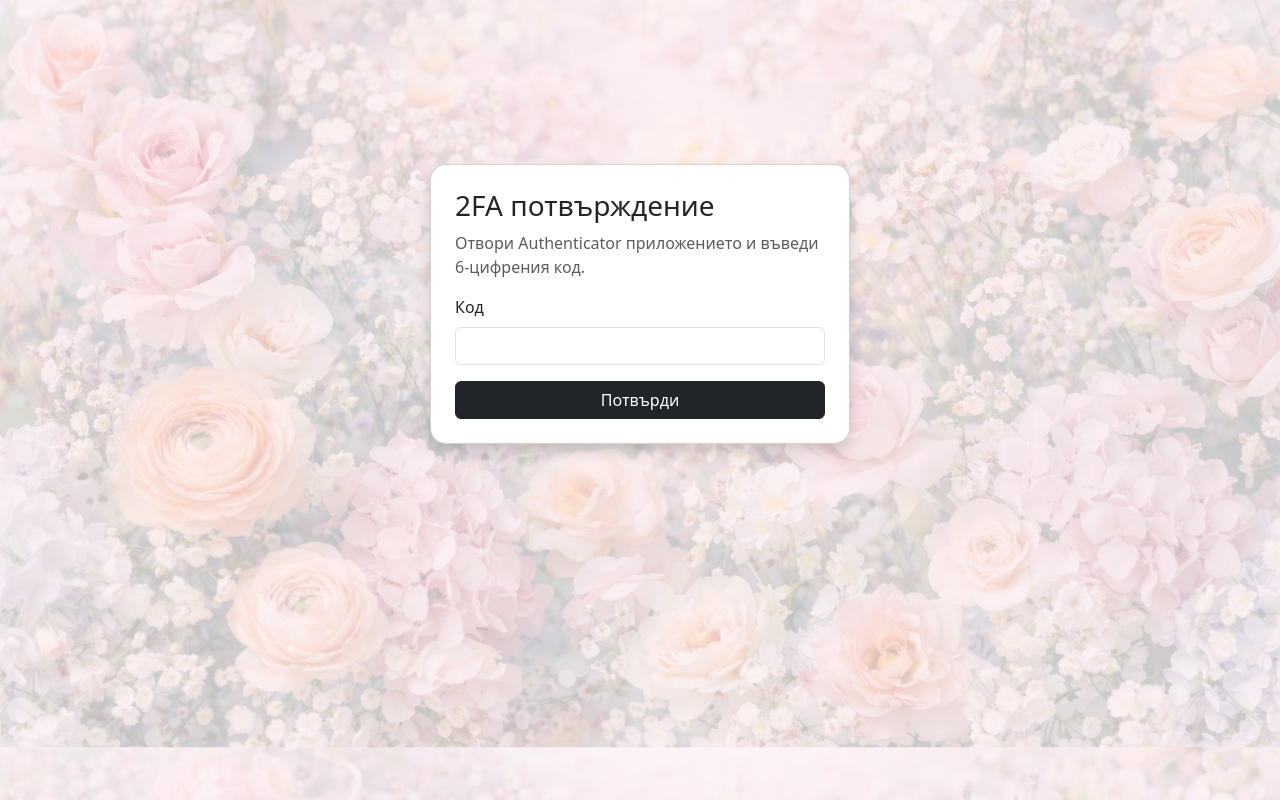
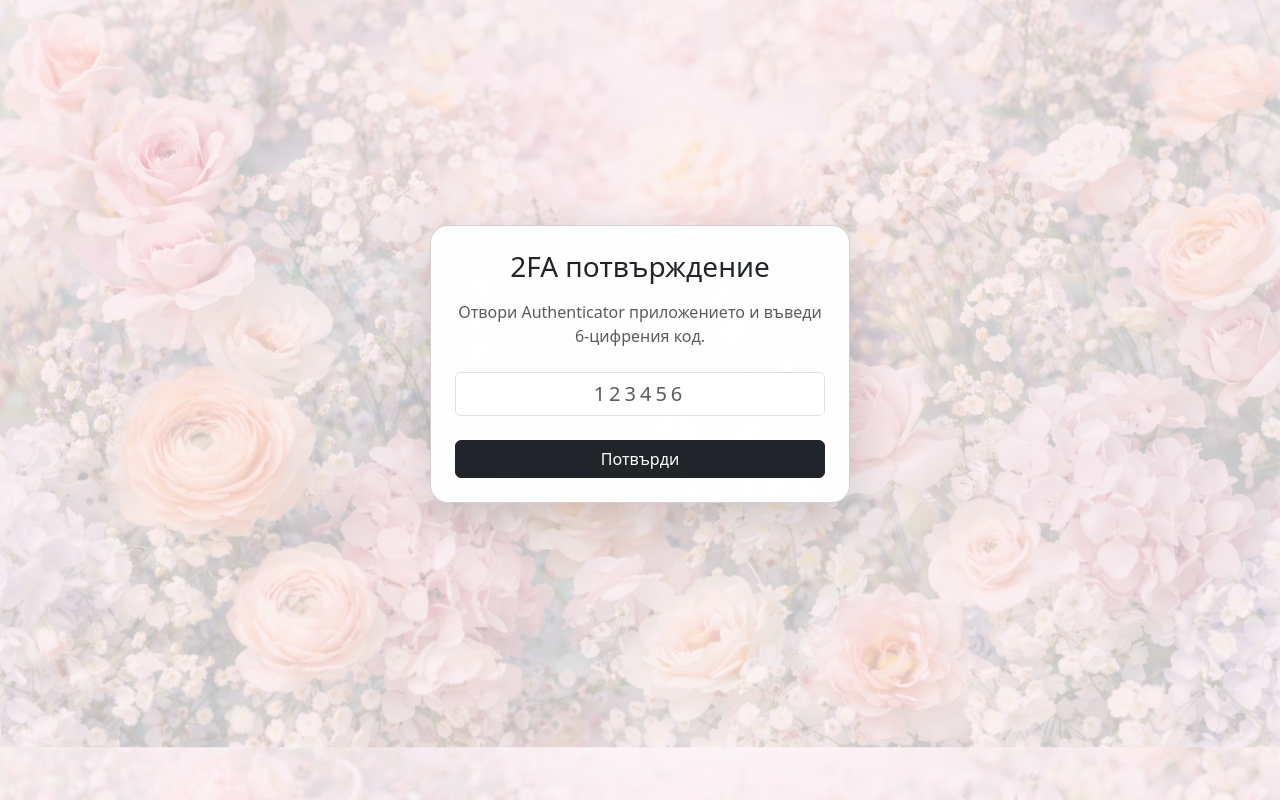
Before and after one commit to dvelinova7/flower_project, a Flask app: template templates/twofa_verify.html in a window 1280 px wide. Shown: the part 106-906 px from the top of the page. Run offline with Flask 3, Linux system fonts and the light colour scheme; the template is opened without the code that fills it, so the values that code supplies are empty.

Commit message:
two factor

```diff
--- a/templates/twofa_verify.html
+++ b/templates/twofa_verify.html
@@ -1,17 +1,34 @@
 {% extends "base.html" %}
 {% block content %}
-<div class="d-flex justify-content-center align-items-center" style="min-height:70vh;">
-  <div class="card shadow p-4" style="width: 100%; max-width: 420px; border-radius:16px;">
 
-  <h3>2FA потвърждение</h3>
-  <p class="text-muted">Отвори Authenticator приложението и въведи 6-цифрения код.</p>
-  <form method="post">
-    <div class="mb-3">
-      <label class="form-label">Код</label>
-      <input class="form-control" name="code" inputmode="numeric" autocomplete="one-time-code" required>
-    </div>
-    <button class="btn btn-dark w-100">Потвърди</button>
-  </form>
+<div class="container d-flex justify-content-center align-items-center" style="min-height: 85vh;">
+  <div class="card shadow-lg p-4 text-center"
+       style="width: 100%; max-width: 420px; border-radius: 18px; background: rgba(255,255,255,0.95);">
+
+    <h3 class="mb-3">2FA потвърждение</h3>
+
+    <p class="text-muted mb-4">
+      Отвори Authenticator приложението и въведи 6-цифрения код.
+    </p>
+
+    <form method="post">
+      <div class="mb-4">
+        <input class="form-control text-center"
+               name="code"
+               inputmode="numeric"
+               autocomplete="one-time-code"
+               maxlength="6"
+               placeholder="123456"
+               style="font-size: 20px; letter-spacing: 4px;"
+               required>
+      </div>
+
+      <button class="btn btn-dark w-100">
+        Потвърди
+      </button>
+    </form>
+
   </div>
 </div>
+
 {% endblock %}
```
Also changed, not shown: templates/twofa_setup.html (+35 -12 lines).
